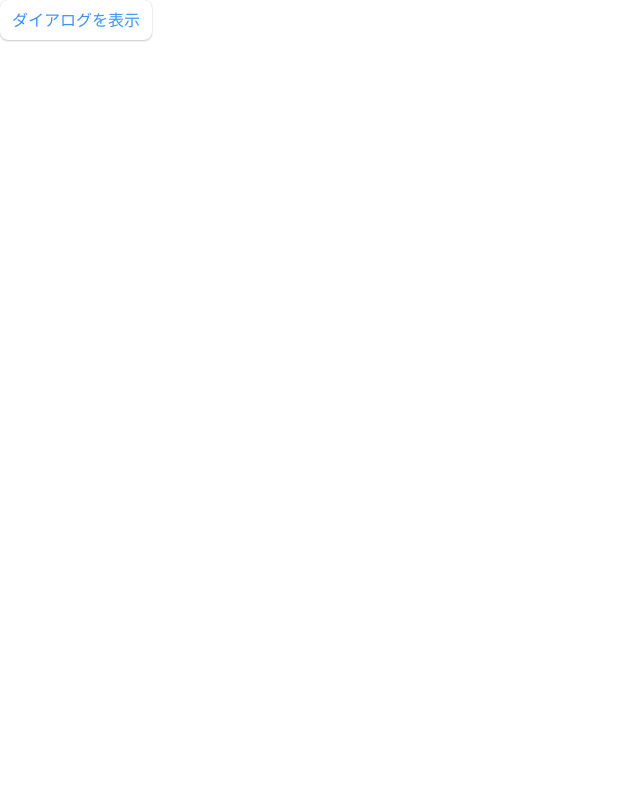
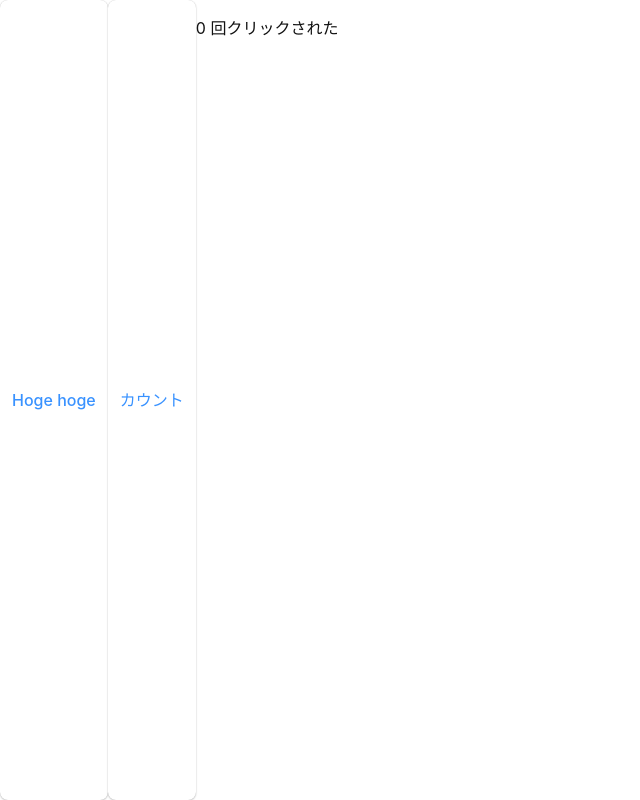
Before and after one commit to MofuMofu2/react-sandbox, a React (Create React App) app: page / in a window 1280 px wide. Shown: the whole page, without its empty margins (0-640 px from the left). Built offline with nearby package versions, Linux system fonts and the light colour scheme.

Commit message:
feature: #66 useStateの例

```diff
--- /dev/null
+++ b/src/component/Hooks/StateEffect.tsx
@@ -0,0 +1,26 @@
+import React, { useEffect, useState } from "react";
+
+type StateEffectProps = {
+  init: number;
+};
+
+export default function StateEffect({ init }: StateEffectProps) {
+  const [count, setCount] = useState(init);
+  const [hoge, setHoge] = useState("hoge");
+
+  useEffect(() => {
+    console.log(`count is ${count}`);
+  }, [count]);
+
+  const handleClick = () => setCount(count + 1);
+
+  return (
+    <>
+      <button
+        onClick={() => setHoge(Date.now().toString())}
+      >{`Hoge ${hoge}`}</button>
+      <button onClick={handleClick}>カウント</button>
+      <p>{`${count} 回クリックされた`}</p>
+    </>
+  );
+}
--- a/src/index.tsx
+++ b/src/index.tsx
@@ -3,7 +3,7 @@ import ReactDOM from "react-dom/client";
 import "./index.css";
 import "./i18n";
 import reportWebVitals from "./reportWebVitals";
-import PortalBasic from "./component/Portal/PortalBasic";
+import StateEffect from "./component/Hooks/StateEffect";
 
 if (process.env.NODE_ENV === "development") {
   void import("./mocks/browser").then(({ worker }) => {
@@ -18,7 +18,7 @@ const root = ReactDOM.createRoot(
 root.render(
   <>
     <div id="dialog"></div>
-    <PortalBasic />
+    <StateEffect init={0} />
   </>
 );
 
```
